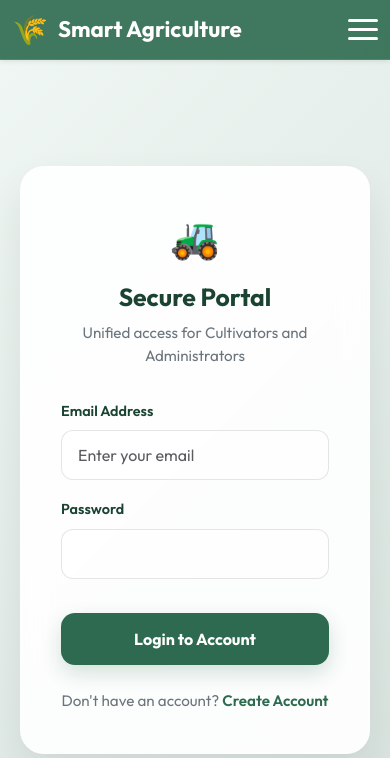
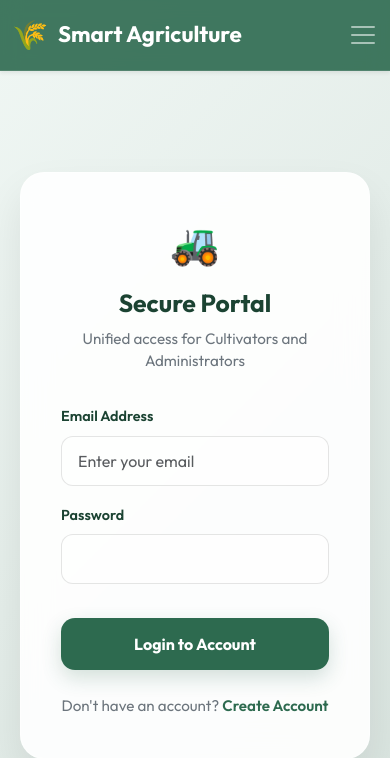
Before and after one commit to mathewspaul003/crop_project, a Django app: page /login/?next=/report/ in a window 390 px wide. Shown: the top 758 px of the page. Run offline with Django 5.2, Linux system fonts and the light colour scheme; parts of the project's set-up code (start-up, migrations or seed data) failed here and were passed over.

Commit message:
Standardize mobile navigation: fix toggler icons, themes, and hit areas

```diff
--- a/crop_app/templates/crop_app/landing.html
+++ b/crop_app/templates/crop_app/landing.html
@@ -235,7 +235,7 @@
 
 <body>
 
-    <nav class="navbar navbar-expand-lg landing-nav">
+    <nav class="navbar navbar-expand-lg landing-nav navbar-light">
         <div class="container">
             <a class="brand-hub" href="/">
                 <span style="font-size: 2.2rem;">🌾</span>
@@ -243,7 +243,7 @@
             </a>
 
             <button class="navbar-toggler border-0 shadow-none" type="button" data-bs-toggle="collapse"
-                data-bs-target="#navContent">
+                data-bs-target="#navContent" style="padding: 12px !important; margin-right: -12px;">
                 <span class="navbar-toggler-icon"></span>
             </button>
 
@@ -321,6 +321,7 @@
     </div>
 
 
+    <script src="https://cdn.jsdelivr.net/npm/bootstrap@5.3.3/dist/js/bootstrap.bundle.min.js"></script>
 </body>
 
 </html>
--- a/crop_app/templates/crop_app/predict_guest.html
+++ b/crop_app/templates/crop_app/predict_guest.html
@@ -164,7 +164,7 @@
 
 <body>
 
-    <nav class="navbar navbar-expand-lg landing-nav">
+    <nav class="navbar navbar-expand-lg landing-nav navbar-light">
         <div class="container">
             <a class="brand-hub" href="/">
                 <span style="font-size: 2.2rem;">🌾</span>
@@ -172,7 +172,7 @@
             </a>
 
             <button class="navbar-toggler border-0 shadow-none" type="button" data-bs-toggle="collapse"
-                data-bs-target="#navContent">
+                data-bs-target="#navContent" style="padding: 12px !important; margin-right: -12px;">
                 <span class="navbar-toggler-icon"></span>
             </button>
 
@@ -285,6 +285,7 @@
         <small>© 2026 Smart Agriculture Platform • All Rights Reserved</small>
     </footer>
 
+    <script src="https://cdn.jsdelivr.net/npm/bootstrap@5.3.3/dist/js/bootstrap.bundle.min.js"></script>
 </body>
 
 </html>
--- a/crop_app/templates/user/user_header.html
+++ b/crop_app/templates/user/user_header.html
@@ -83,36 +83,29 @@
             flex-direction: column !important;
             align-items: stretch !important;
             width: 100%;
-            gap: 10px !important; /* Specific gap for mobile */
+            gap: 10px !important;
+            /* Specific gap for mobile */
         }
 
         .nav-btn {
             width: 100%;
-            margin-bottom: 0px !important; /* Use gap instead */
+            margin-bottom: 0px !important;
+            /* Use gap instead */
         }
     }
 
     .navbar-toggler {
         border: none !important;
-        padding: 0;
+        padding: 12px !important;
+        margin-right: -12px;
     }
 
     .navbar-toggler:focus {
         box-shadow: none !important;
     }
-
-    .toggler-icon {
-        width: 30px;
-        height: 3px;
-        background: white;
-        display: block;
-        margin: 6px 0;
-        transition: 0.3s;
-        border-radius: 3px;
-    }
 </style>
 
-<nav class="navbar navbar-expand-lg glass-nav shadow-sm">
+<nav class="navbar navbar-expand-lg glass-nav navbar-dark shadow-sm">
     <div class="container">
         <a class="nav-brand" href="/">
             <span style="font-size: 1.8rem;">🌾</span>
@@ -121,9 +114,7 @@
 
         <button class="navbar-toggler" type="button" data-bs-toggle="collapse" data-bs-target="#navbarMain"
             aria-controls="navbarMain" aria-expanded="false" aria-label="Toggle navigation">
-            <span class="toggler-icon"></span>
-            <span class="toggler-icon"></span>
-            <span class="toggler-icon"></span>
+            <span class="navbar-toggler-icon"></span>
         </button>
 
         <div class="collapse navbar-collapse" id="navbarMain">
```
